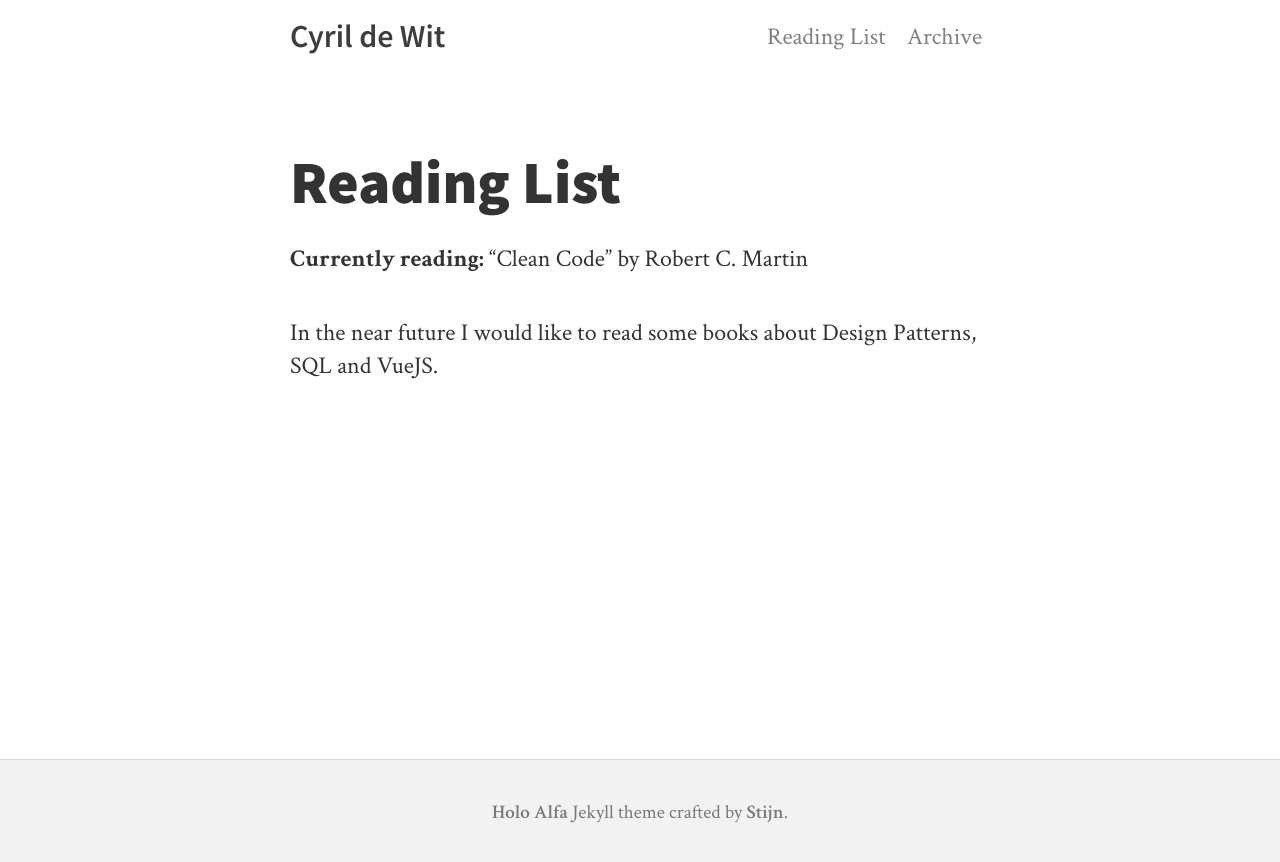
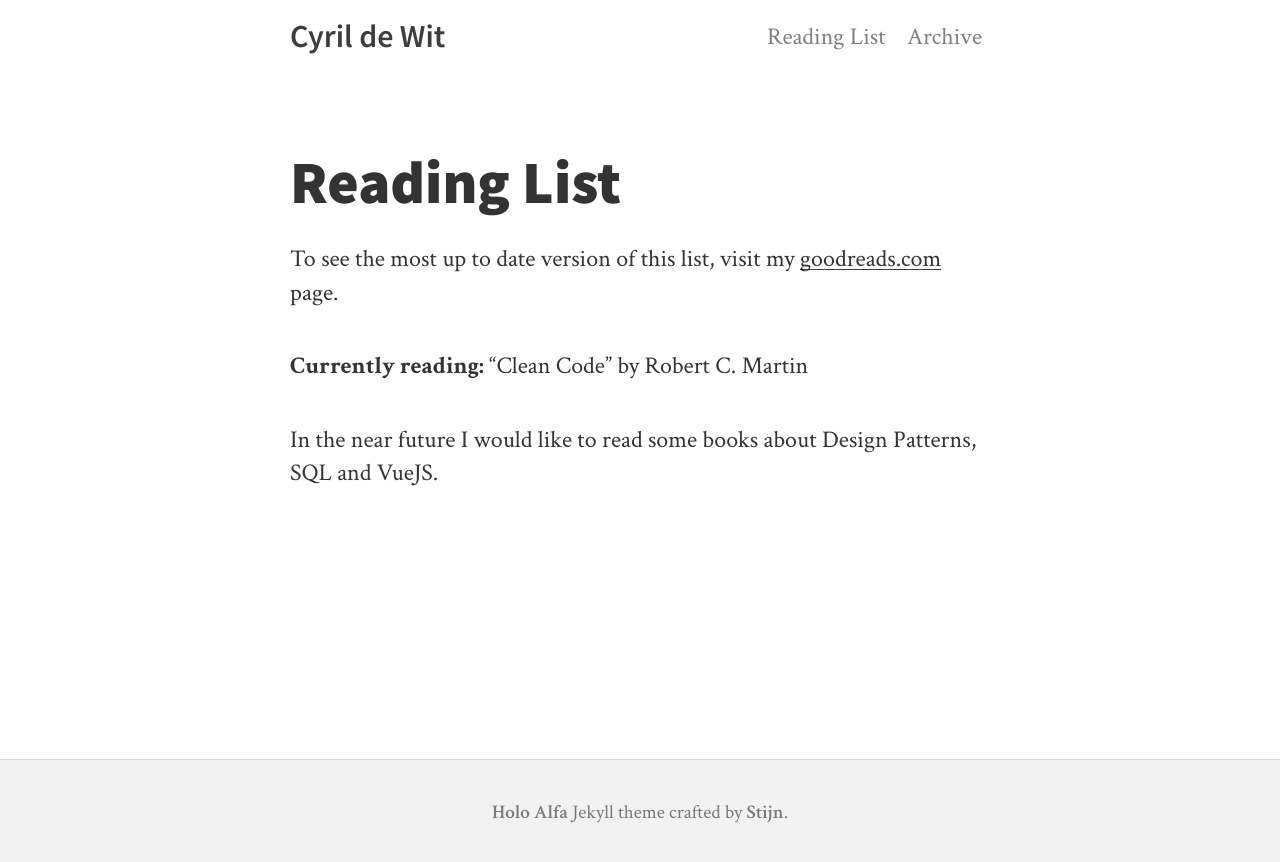
Before and after one commit to cyrildewit/cyrildewit.github.io, a Jekyll site: the page built from reading-list.md, in a window 1280 px wide. Shown: the top 862 px of the page. Built offline with Jekyll 4.4.1, drawn with Linux system fonts in a browser that asks for light colours; nearby versions of some CDN libraries; comment, search, counter and statistics services are not loaded.

Commit message:
feat: add link to goodreads

```diff
--- a/reading-list.md
+++ b/reading-list.md
@@ -3,6 +3,8 @@ layout: page
 title: Reading List
 ---
 
+To see the most up to date version of this list, visit my [goodreads.com](https://www.goodreads.com/user/show/99483870-cyril-de-wit) page.
+
 **Currently reading:** "Clean Code" by Robert C. Martin
 
 In the near future I would like to read some books about Design Patterns, SQL and VueJS.
```
